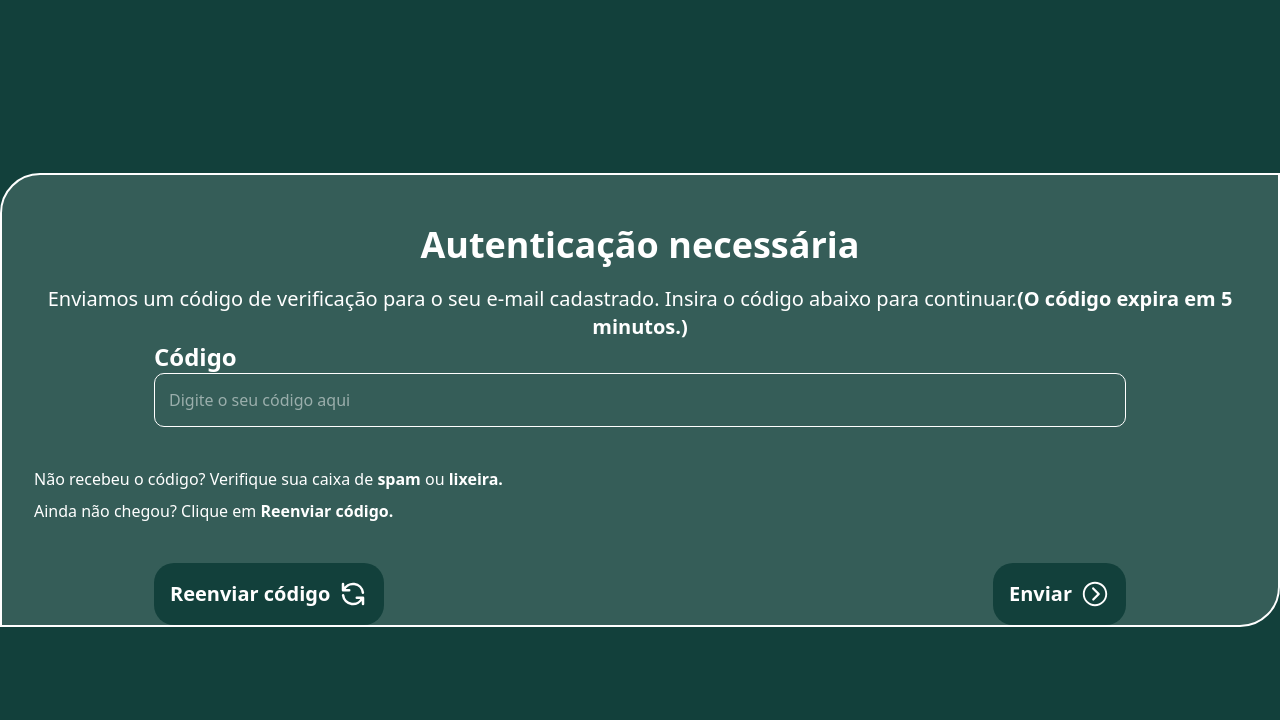
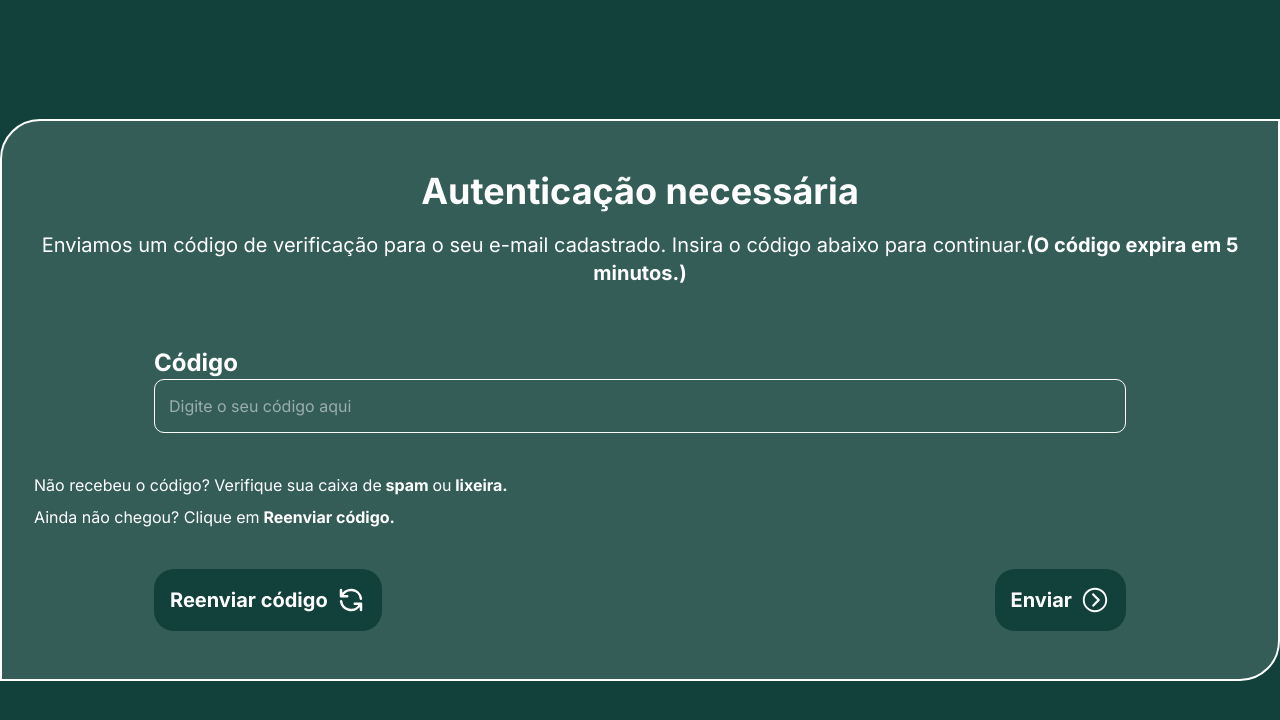
Before and after one commit to BSM-Global-Solution/evolvere, a React (Vite) app: page /autenticacao in a window 1280 px wide. Shown: the top 720 px of the page. Built offline with nearby package versions, Linux system fonts and the light colour scheme; a web font is replaced by a local one.

Commit message:
feat(ContainerTransparente): criado a prop className

```diff
--- a/src/components/ContainerTransparente/indeex.tsx
+++ b/src/components/ContainerTransparente/indeex.tsx
@@ -3,16 +3,18 @@
 interface ContainerTransparenteProps {
     width: number
     children: React.ReactNode
+    className?: string
 }
 
-export default function ContainerTransparente({children, width}: ContainerTransparenteProps) {
+export default function ContainerTransparente({children, width, className}: ContainerTransparenteProps) {
     return (
         <>
             <div className={`
-                w-${width} flex flex-col items-center pt-12.5
+                w-${width} flex flex-col items-center pt-12.5 pb-12
                 bg-white/15 text-white border-2
                 border-white rounded-tl-[40px] rounded-br-[40px]
                 px-8
+                ${className ?? ""}
             `}>
                 {children}
             </div>
```
